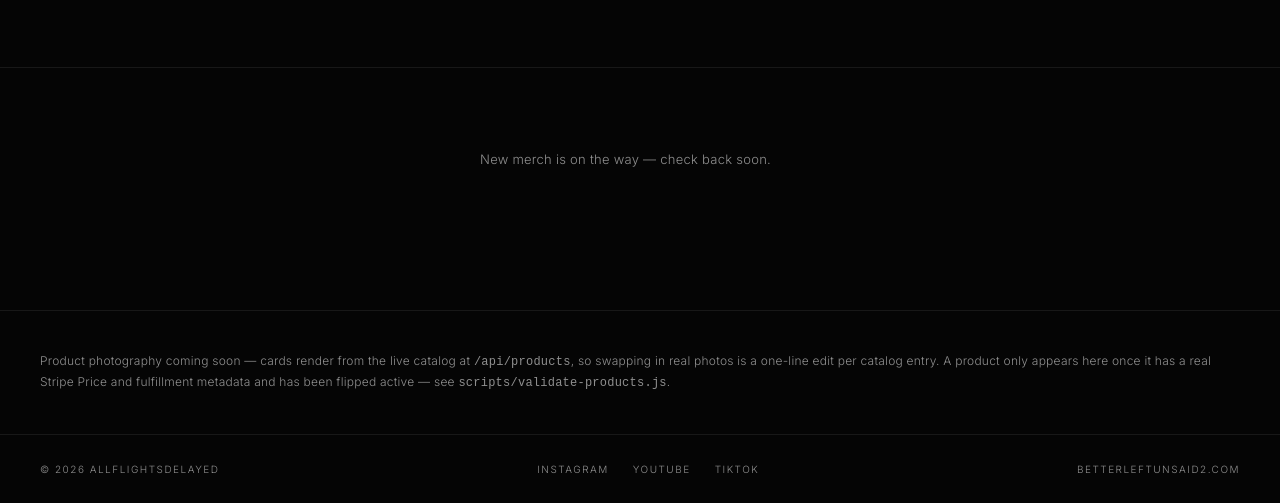
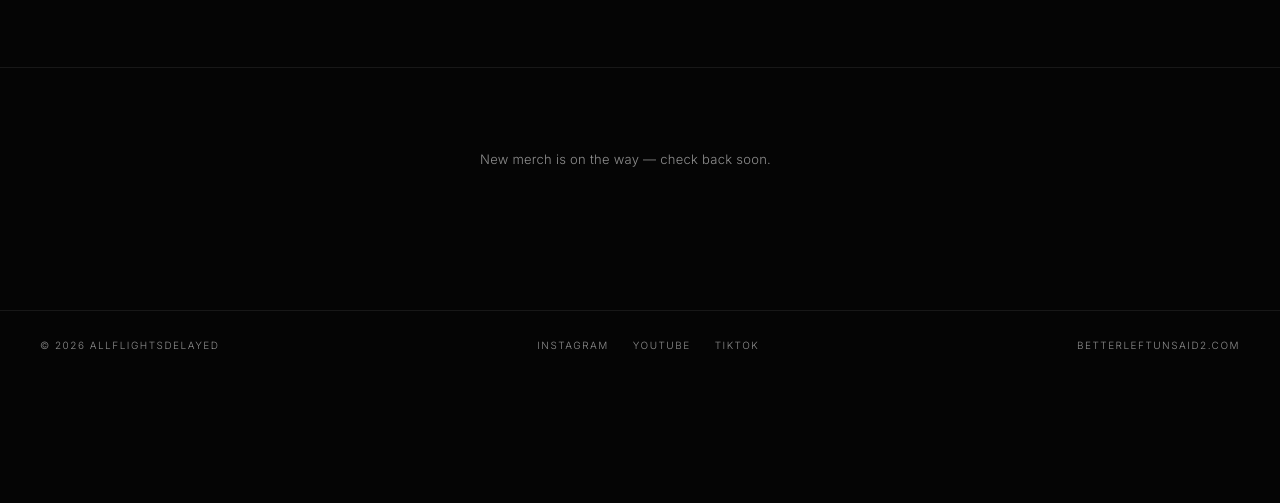
Before and after one commit to LuxAura-app/blu2-website, a website: page shop.html in a window 1280 px wide. Shown: the part 438-941 px from the top of the page. After the commit the page ends 817 px from the top, so only its background shows below. Drawn offline with Linux system fonts and the light colour scheme; no server answers.

Commit message:
Remove stale placeholder-photography note from shop.html
Custom imagery is live on the tee card now, so the "product photography
coming soon" strip was outdated. Dropped the now-unused .shop-note CSS
alongside it rather than leaving dead rules behind.

Co-Authored-By: Claude Sonnet 5 <noreply@anthropic.com>

```diff
--- a/shop.html
+++ b/shop.html
@@ -310,18 +310,6 @@ nav {
   background: var(--orange);
 }
 
-/* ── EMPTY / NOTE STRIP ── */
-.shop-note {
-  border-top: 1px solid var(--border);
-  padding: 40px;
-  max-width: 1280px;
-  margin: 0 auto;
-  font-size: 12px;
-  color: var(--muted);
-  letter-spacing: 0.02em;
-  line-height: 1.7;
-}
-
 /* ── CART DRAWER ── */
 .cart-overlay {
   position: fixed;
@@ -491,7 +479,6 @@ footer a:hover { color: var(--off-white); }
   .nav-right { gap: 20px; }
   .shop-hero { padding: 120px 20px 50px; }
   .shop-grid-section { padding: 50px 20px 90px; }
-  .shop-note { padding: 30px 20px; }
   footer { padding: 24px 20px; }
   .checkout-banner { padding: 16px 20px 0; }
   .cart-drawer { width: 100vw; }
@@ -528,10 +515,6 @@ footer a:hover { color: var(--off-white); }
 <!-- PRODUCT GRID -->
 <div class="shop-grid-section">
   <div class="shop-grid" id="shop-grid"></div>
-</div>
-
-<div class="shop-note">
-  Product photography coming soon — cards render from the live catalog at <code>/api/products</code>, so swapping in real photos is a one-line edit per catalog entry. A product only appears here once it has a real Stripe Price and fulfillment metadata and has been flipped active — see <code>scripts/validate-products.js</code>.
 </div>
 
 <footer>
```
